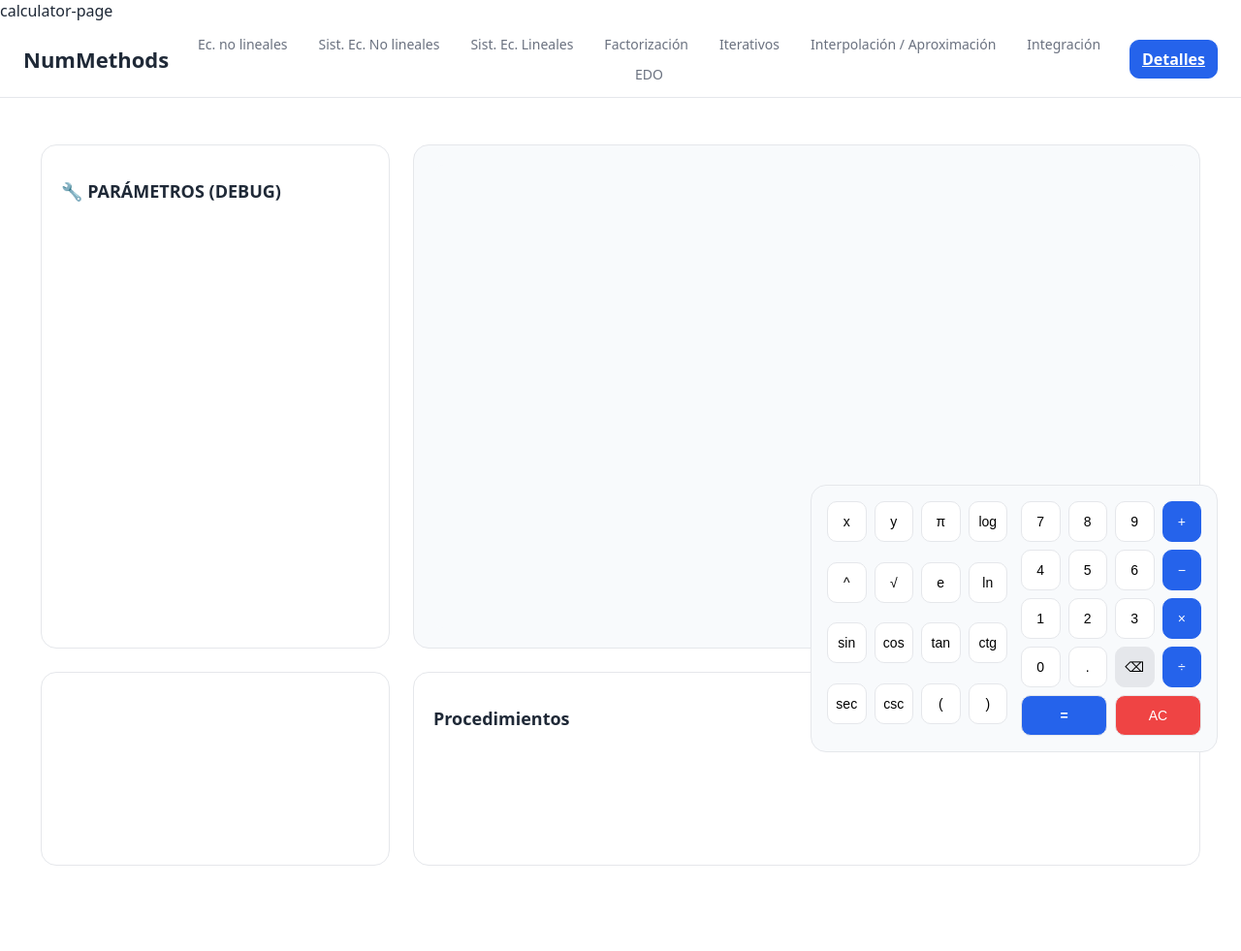
After one commit to Agllpz73/MN_GUI, a Flask app: page /calculator-demo in a window 1280 px wide. The commit adds this page. Shown: the whole page at 97% size. Run offline with Flask 3, Linux system fonts and the light colour scheme.

Commit message:
implemenatcion calculadora demo loyaut

```diff
--- a/nummethods/__init__.py
+++ b/nummethods/__init__.py
@@ -1,5 +1,5 @@
 from flask import Flask
-from .navigation import NAV_ITEMS
+from .navigation import NAV
 from .routes import main_bp
 
 def create_app():
@@ -8,6 +8,6 @@ def create_app():
 
     @app.context_processor
     def inject_nav():
-        return {"NAV_ITEMS": NAV_ITEMS}
+        return {"NAV": NAV}
 
     return app
--- a/nummethods/routes.py
+++ b/nummethods/routes.py
@@ -38,3 +38,16 @@ def integration():
 @main_bp.get("/edo")
 def ode():
     return render_template("sections/placeholder.html", title="EDO")
+
+@main_bp.get("/<category>")
+def category(category):
+    # página por categoría (cards, descripción, etc.)
+    return render_template("sections/category.html", category=category)
+
+@main_bp.get("/<category>/<method>")
+def method_view(category, method):
+    # página por método (form + csv + resultados)
+    return render_template("sections/method.html", category=category, method=method)
+@main_bp.get("/calculator-demo")
+def calculator_demo():
+    return render_template("calculator.html")
--- a/nummethods/static/css/main.css
+++ b/nummethods/static/css/main.css
@@ -205,3 +205,256 @@ body{
   .topbar__inner{ align-items:flex-start; }
   .hero__title{ font-size: 40px; }
 }
+
+/* Dropdown */
+.dropdown{
+  position: relative;
+  display: inline-block;
+}
+
+.dropdown__menu{
+  position: absolute;
+  top: 150%;
+  left: 0;
+  min-width: 180px;
+  background: #fff;
+  border: 1px solid var(--line);
+  border-radius: 12px;
+  box-shadow: 0 10px 25px rgba(0,0,0,.10);
+  padding: 8px;
+  margin-top: 0;
+  display: none;
+  z-index: 999;
+}
+
+.dropdown__item{
+  display: block;
+  padding: 10px 10px;
+  border-radius: 10px;
+  text-decoration: none;
+  color: var(--text);
+  font-size: 14px;
+}
+
+.dropdown__item:hover{
+  background: var(--primary-100);
+  color: var(--primary);
+}
+
+/* Mostrar al hover (desktop) */
+.dropdown:hover .dropdown__menu{
+  display: block;
+}
+
+/* Si quieres que el link de categoría también tenga hover similar */
+.dropdown .nav__link:hover{
+  background: var(--primary-100);
+  color: var(--primary);
+}
+.dropdown::after{
+  content: "";
+  position: absolute;
+  left: 0;
+  top: 100%;
+  width: 100%;
+  height: 10px;   /* zona invisible */
+}
+.dropdown:hover > .nav__link{
+  background: var(--primary-100);
+  color: var(--primary);
+}
+
+.calculator{
+  padding: 24px 18px 40px;
+}
+
+/* GRID PRINCIPAL */
+.calculator__top,
+.calculator__bottom{
+  display: grid;
+  grid-template-columns: 360px 1fr;
+  gap: 20px;
+  margin-bottom: 24px;
+}
+
+/* PANELES */
+.panel{
+  background: #fff;
+  border: 1px solid var(--line);
+  border-radius: 14px;
+  padding: 16px;
+}
+
+.panel__title{
+  font-size: 18px;
+  margin-bottom: 12px;
+}
+
+/* INPUTS */
+.panel--inputs{
+  min-height: 420px;
+}
+
+/* GRÁFICA */
+.panel--graph{
+  min-height: 420px;
+  display: flex;
+  align-items: center;
+  justify-content: center;
+}
+
+#graph-container{
+  width: 100%;
+  height: 100%;
+  background: #f8fafc;
+  border-radius: 10px;
+}
+
+/* INFO */
+.panel--info{
+  min-height: 160px;
+}
+
+/* RESULTADOS */
+.panel--results{
+  min-height: 160px;
+}
+
+/* CALCULADORA */
+.calculator__keyboard{
+  display: flex;
+  justify-content: flex-end;
+  margin-top: 16px;
+}
+
+.math-keyboard{
+  display: grid;
+  grid-template-columns: 1fr 1fr;
+  gap: 14px;
+  background: #f8fafc;
+  padding: 16px;
+  border-radius: 16px;
+  border: 1px solid var(--line);
+  width: 420px;
+}
+
+/* grupos */
+.math-keyboard__group{
+  display: grid;
+  gap: 8px;
+}
+
+.math-keyboard__group--vars{
+  grid-template-columns: repeat(4, 1fr);
+}
+
+.math-keyboard__group--nums{
+  grid-template-columns: repeat(4, 1fr);
+}
+
+/* botones */
+.math-keyboard button{
+  height: 42px;
+  border-radius: 10px;
+  border: 1px solid var(--line);
+  background: #fff;
+  font-size: 14px;
+  cursor: pointer;
+}
+
+.math-keyboard button:hover{
+  background: var(--primary-100);
+}
+
+/* operadores */
+.math-keyboard .op{
+  background: var(--primary);
+  color: #fff;
+  border-color: var(--primary);
+}
+
+.math-keyboard .op:hover{
+  background: #1e4fd8;
+}
+
+/* especiales */
+.math-keyboard .equal{
+  grid-column: span 2;
+  background: var(--primary);
+  color: #fff;
+  font-weight: bold;
+}
+
+.math-keyboard .clear{
+  grid-column: span 2;
+  background: #ef4444;
+  color: #fff;
+}
+
+.math-keyboard .back{
+  background: #e5e7eb;
+}
+/* ====== LAYOUT GENERAL CALCULADORA ====== */
+.calculator-page{
+  width: 100%;
+  max-width: 100%;
+  padding: 24px;
+}
+
+/* Contenedor principal */
+.calculator{
+  width: 100%;
+}
+
+/* FILA SUPERIOR */
+.calculator__top{
+  display: grid;
+  grid-template-columns: 360px 1fr;
+  gap: 24px;
+  align-items: stretch;
+}
+
+/* FILA INFERIOR */
+.calculator__bottom{
+  display: grid;
+  grid-template-columns: 360px 1fr;
+  gap: 24px;
+  margin-top: 24px;
+}
+
+/* PANELES */
+.panel{
+  background: #fff;
+  border-radius: 16px;
+  padding: 20px;
+  border: 1px solid var(--line);
+}
+
+/* PARÁMETROS */
+.panel--inputs{
+  min-height: 520px;
+}
+
+/* GRÁFICA GRANDE */
+.panel--graph{
+  min-height: 520px;
+  background: #f8fafc;
+}
+
+/* INFO */
+.panel--info{
+  min-height: 200px;
+}
+
+/* PROCEDIMIENTOS */
+.panel--results{
+  min-height: 200px;
+}
+
+/* ====== CALCULADORA FLOTANTE ====== */
+.calculator__keyboard{
+  position: fixed;
+  bottom: 24px;
+  right: 24px;
+  z-index: 20;
+}
--- a/nummethods/templates/base.html
+++ b/nummethods/templates/base.html
@@ -4,21 +4,34 @@
     <meta charset="utf-8" />
     <meta name="viewport" content="width=device-width, initial-scale=1" />
     <title>{% block title %}NumMethods{% endblock %}</title>
-  <link rel="stylesheet" href="{{ url_for('static', filename='css/main.css') }}">
+    <link
+      rel="stylesheet"
+      href="{{ url_for('static', filename='css/main.css') }}"
+    />
   </head>
   <body>
-
     <header class="topbar">
       <div class="topbar__inner">
         <a class="brand" href="{{ url_for('main.home') }}">NumMethods</a>
 
         <nav class="nav">
-        {% for item in NAV_ITEMS %}
-          {% set is_active = (request.endpoint == item.endpoint) %}
-          <a class="nav__link {{ 'is-active' if is_active else '' }}"
-             href="{{ url_for(item.endpoint) }}">
-            {{ item.label }}
+          {% for cat in NAV %}
+          <div class="dropdown">
+            <a class="nav__link" href="{{ url_for(cat.endpoint, **cat.args) }}">
+              {{ cat.label }}
             </a>
+
+            <div class="dropdown__menu">
+              {% for m in cat.methods %}
+              <a
+                class="dropdown__item"
+                href="{{ url_for('main.method_view', category=cat.args.category, method=m.slug) }}"
+              >
+                {{ m.label }}
+              </a>
+              {% endfor %}
+            </div>
+          </div>
           {% endfor %}
         </nav>
 
@@ -26,9 +39,8 @@
       </div>
     </header>
 
-  <main class="page">
+    <main class="{% block main_class %}page{% endblock %}">
       {% block content %}{% endblock %}
     </main>
-
   </body>
 </html>
--- /dev/null
+++ b/nummethods/templates/calculator.html
@@ -0,0 +1,59 @@
+{% block main_class %}calculator-page{% endblock %}
+
+{% extends "base.html" %}
+
+{% block content %}
+<section class="calculator">
+
+  <!-- Fila superior -->
+  <div class="calculator__top">
+
+    <!-- Parámetros -->
+    <aside class="panel panel--inputs">
+      <h2 class="panel__title">🔧 PARÁMETROS (DEBUG)</h2>
+
+
+      <!-- AQUÍ SE INYECTA EL FORMULARIO DINÁMICO -->
+      <div id="dynamic-form">
+        <!-- placeholder -->
+      </div>
+    </aside>
+
+    <!-- Gráfica -->
+    <section class="panel panel--graph">
+      <div id="graph-container">
+        <!-- Canvas / Plotly / SVG -->
+      </div>
+    </section>
+
+  </div>
+
+  <!-- Fila inferior -->
+  <div class="calculator__bottom">
+
+    <!-- Info del método -->
+    <aside class="panel panel--info">
+      <!-- AQUÍ VA LA TARJETA INFORMATIVA -->
+      <div id="method-info">
+        <!-- placeholder -->
+      </div>
+    </aside>
+
+    <!-- Procedimientos / Resultados -->
+    <section class="panel panel--results">
+      <h2 class="panel__title">Procedimientos</h2>
+
+      <div id="procedure-output">
+        <!-- iteraciones / tablas / mensajes -->
+      </div>
+    </section>
+
+  </div>
+
+  <!-- Calculadora matemática -->
+  <div class="calculator__keyboard">
+    {% include "partials/math_keyboard.html" %}
+  </div>
+
+</section>
+{% endblock %}
--- /dev/null
+++ b/nummethods/templates/partials/math_keyboard.html
@@ -0,0 +1,50 @@
+<div class="math-keyboard">
+
+  <div class="math-keyboard__group math-keyboard__group--vars">
+    <button>x</button>
+    <button>y</button>
+    <button>&pi;</button>
+    <button>log</button>
+
+    <button>^</button>
+    <button>√</button>
+    <button>e</button>
+    <button>ln</button>
+
+    <button>sin</button>
+    <button>cos</button>
+    <button>tan</button>
+    <button>ctg</button>
+
+    <button>sec</button>
+    <button>csc</button>
+    <button>(</button>
+    <button>)</button>
+  </div>
+
+  <div class="math-keyboard__group math-keyboard__group--nums">
+    <button>7</button>
+    <button>8</button>
+    <button>9</button>
+    <button class="op">+</button>
+
+    <button>4</button>
+    <button>5</button>
+    <button>6</button>
+    <button class="op">−</button>
+
+    <button>1</button>
+    <button>2</button>
+    <button>3</button>
+    <button class="op">×</button>
+
+    <button>0</button>
+    <button>.</button>
+    <button class="back">⌫</button>
+    <button class="op">÷</button>
+
+    <button class="equal">=</button>
+    <button class="clear">AC</button>
+  </div>
+
+</div>
```
Also changed, not shown: nummethods/navigation.py (+92 -10 lines), nummethods/templates/sections/category.html (added, +8 -0 lines), nummethods/templates/sections/method.html (added, +10 -0 lines). Lines whose indentation alone changed are shown as unchanged.
